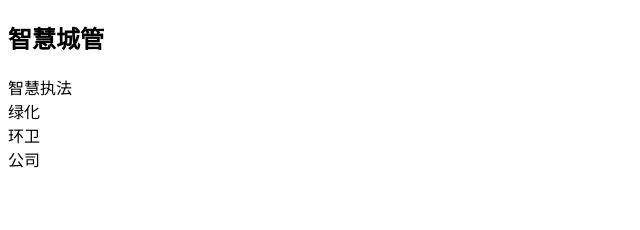
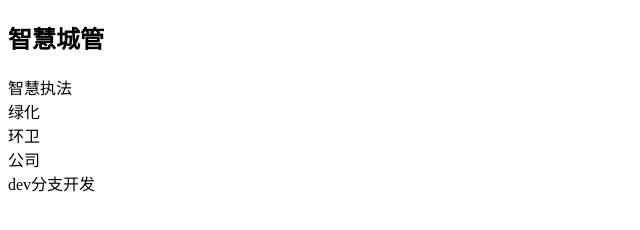
Before and after one commit to xueye311/git_demo3, a plain HTML site: page index.html in a window 1280 px wide. Shown: the whole page, without its empty margins (0-640 px from the left). Drawn offline with Linux system fonts and the light colour scheme.

Commit message:
dev分支修改

```diff
--- a/index.html
+++ b/index.html
@@ -11,5 +11,6 @@
     <div>绿化</div>
     <div>环卫</div>
     <div>公司</div>
+    <div>dev分支开发</div>
 </body>
 </html>
```
